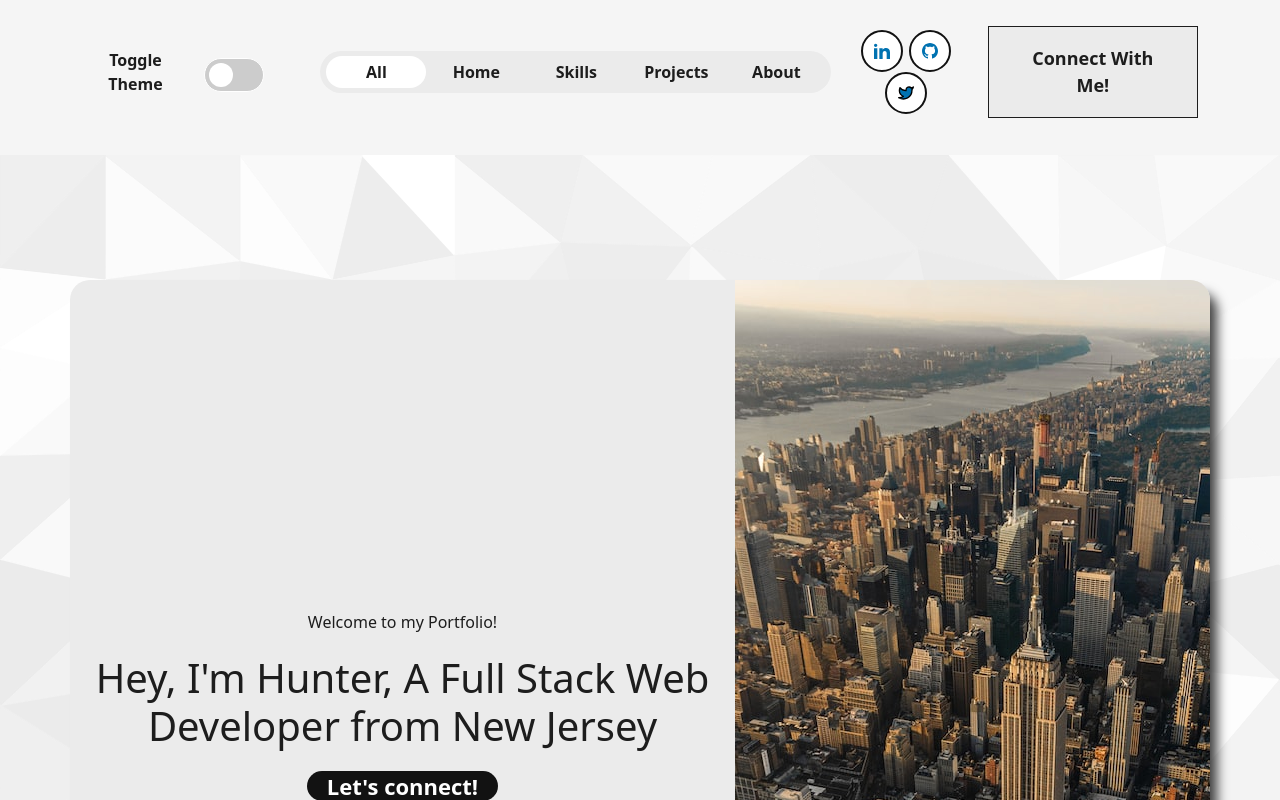
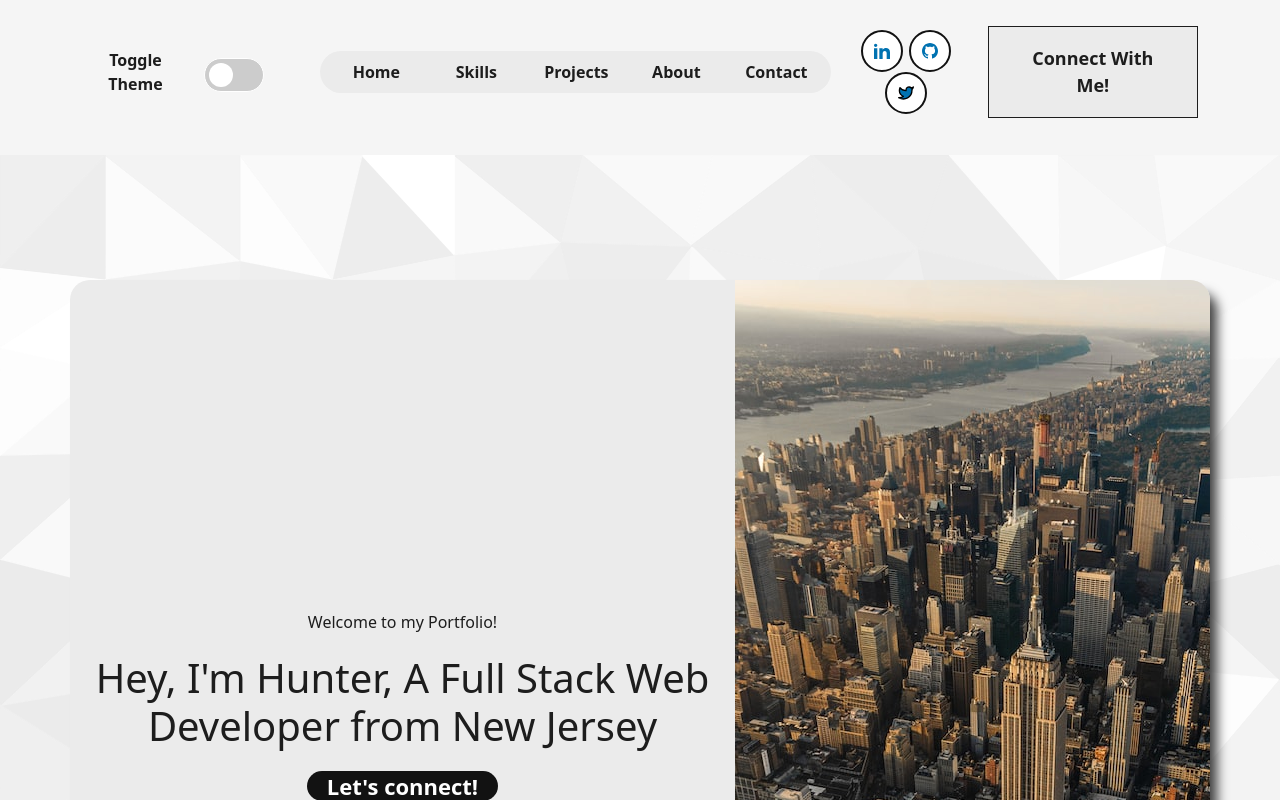
Before and after one commit to HunterBrennan1/Brennan.dev, a React (Create React App) app in the folder personal-portfolio/: page / in a window 1280 px wide. Shown: the top 800 px of the page. Built offline with nearby package versions, Linux system fonts and the light colour scheme.

Commit message:
added contact link in nav bar, fixing form netlify

```diff
--- a/personal-portfolio/public/index.html
+++ b/personal-portfolio/public/index.html
@@ -42,4 +42,5 @@
     src="/Brennan.dev/personal-portfolio/src/App.js"
     type="text/jsx"
   ></script>
+  <script src="../src/components/contact.js"></script>
 </html>
--- a/personal-portfolio/src/components/NavBar.js
+++ b/personal-portfolio/src/components/NavBar.js
@@ -66,15 +66,6 @@ export const NavBar = () => {
           <Navbar.Collapse id="basic-navbar-nav">
             <Nav className="me-auto">
               <Nav.Link
-                href="#all"
-                className={
-                  activeLink === "all" ? "active navbar-Link" : "navbar-Link"
-                }
-                onClick={() => onUpdateActiveLink("all")}
-              >
-                All
-              </Nav.Link>
-              <Nav.Link
                 href="#home"
                 className={
                   activeLink === "home" ? "active navbar-Link" : "navbar-Link"
@@ -112,6 +103,15 @@ export const NavBar = () => {
                 onClick={() => onUpdateActiveLink("about")}
               >
                 About
+              </Nav.Link>
+              <Nav.Link
+                href="#contact"
+                className={
+                  activeLink === "contact" ? "active navbar-Link" : "navbar-Link"
+                }
+                onClick={() => onUpdateActiveLink("contact")}
+              >
+                Contact
               </Nav.Link>
             </Nav>
             <span className="navbar-text">
```
